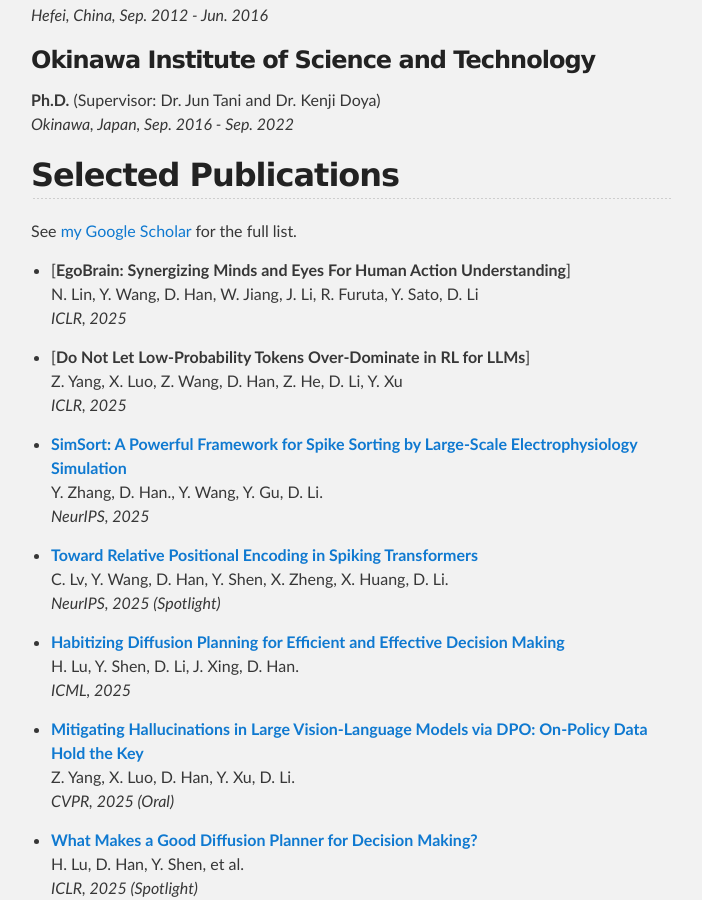
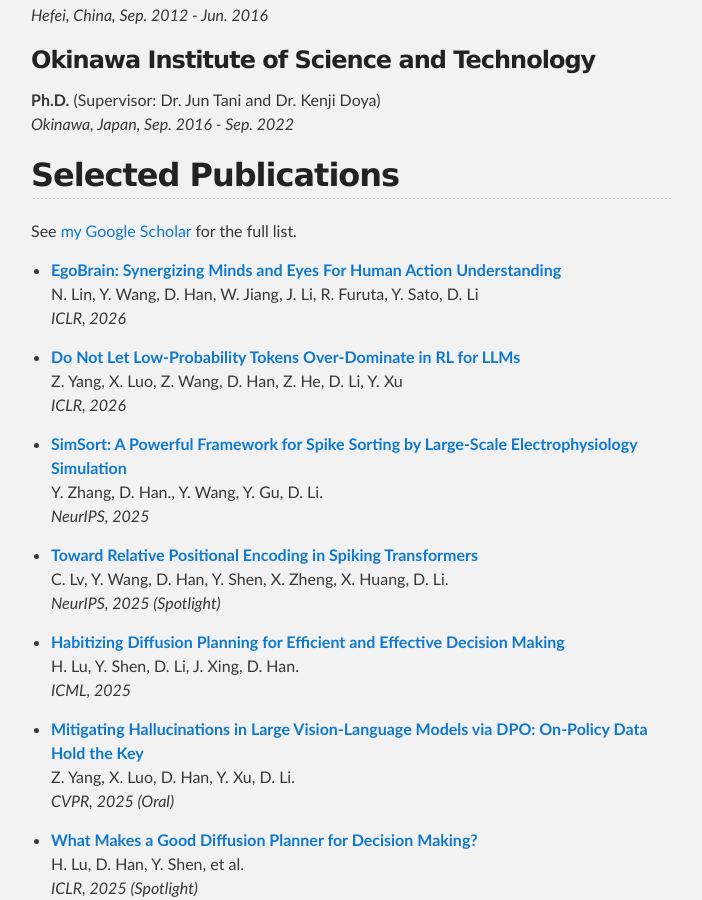
Before and after one commit to FrostHan/FrostHan.github.io, a Jekyll site: the page built from index.md, in a window 1280 px wide and 900 px high, scrolled down 1133 px. Shown: the whole window, without its empty margins (289-991 px from the left). Built offline with Jekyll 4.4.1, drawn with Linux system fonts in a browser that asks for light colours.

Commit message:
update publication

```diff
--- a/index.md
+++ b/index.md
@@ -36,13 +36,13 @@
 See [my Google Scholar](https://scholar.google.com/citations?user=3V_9fRUAAAAJ) for the full list.
 
 
-- [**EgoBrain: Synergizing Minds and Eyes For Human Action Understanding**]
+- [**EgoBrain: Synergizing Minds and Eyes For Human Action Understanding**](https://openreview.net/forum?id=DGcoJINQ7P)
     N. Lin, Y. Wang, D. Han, W. Jiang, J. Li, R. Furuta, Y. Sato, D. Li
-    *ICLR, 2025*
+    *ICLR, 2026*
 
-- [**Do Not Let Low-Probability Tokens Over-Dominate in RL for LLMs**]
+- [**Do Not Let Low-Probability Tokens Over-Dominate in RL for LLMs**](https://openreview.net/forum?id=FOnAdLo0tM)
     Z. Yang, X. Luo, Z. Wang, D. Han, Z. He, D. Li, Y. Xu
-    *ICLR, 2025*
+    *ICLR, 2026*
 
 - [**SimSort: A Powerful Framework for Spike Sorting by Large-Scale Electrophysiology Simulation**](https://simsorttool.github.io/)
     Y. Zhang, D. Han., Y. Wang, Y. Gu, D. Li.
```
